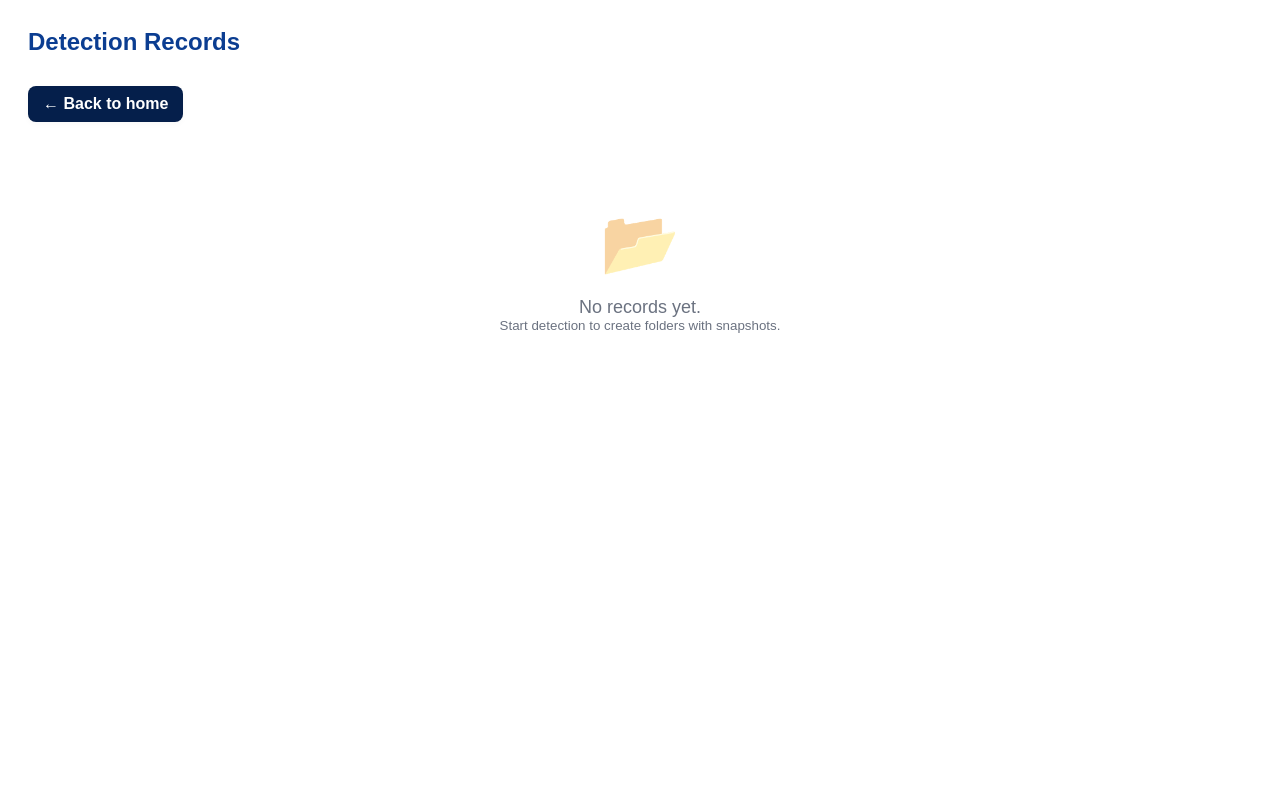
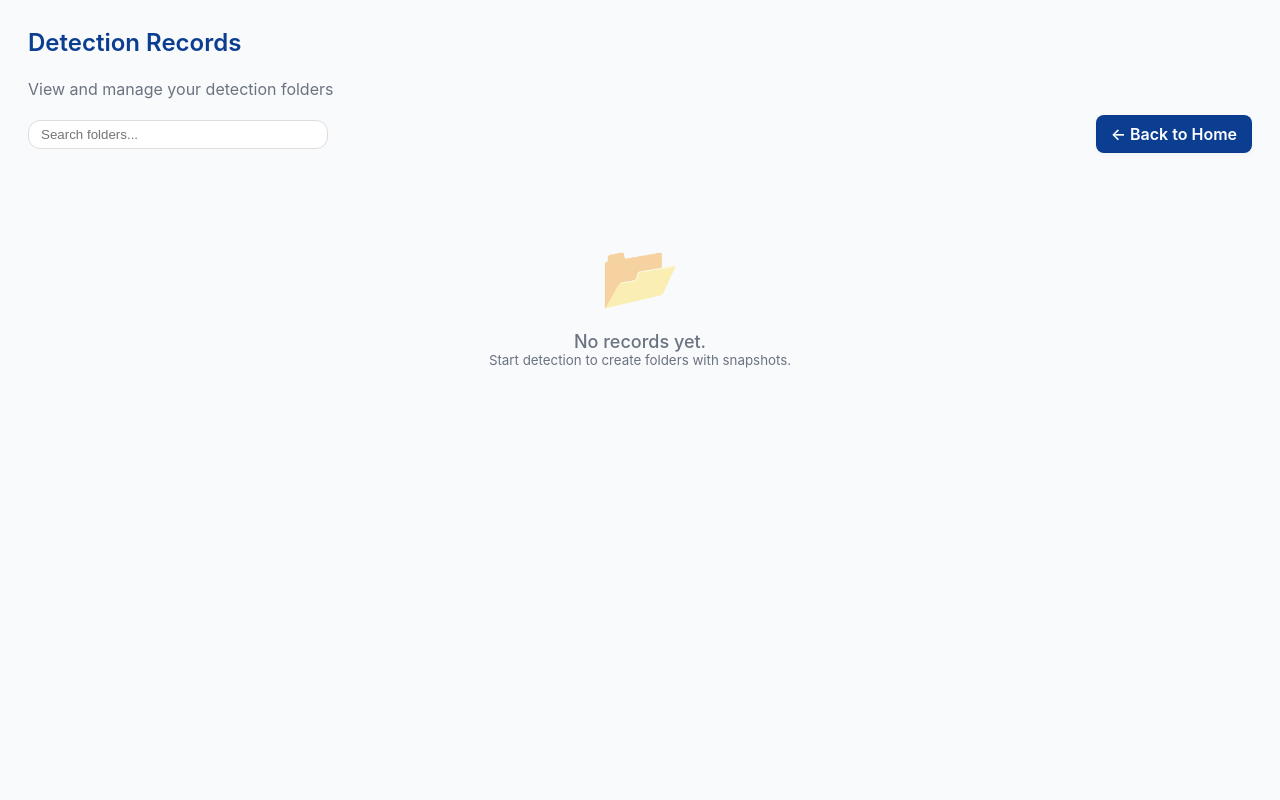
Before and after one commit to YojLuengas/Setra-Cheating-Detection, a Flask app: page /records in a window 1280 px wide. Run offline with Flask 3, Linux system fonts and the light colour scheme; a user stored in the database is signed in; data comes from the database, SQL or seed files in the repository; data that the repository does not hold is empty.

Commit message:
Polishing RecordPage

```diff
--- a/static/records.js
+++ b/static/records.js
@@ -62,6 +62,7 @@ document.addEventListener('DOMContentLoaded', function() {
         btn.style.opacity = '1';
         btn.style.pointerEvents = '';
       });
+      // Removed unconditional enabling of .delete-btn to allow toggle functions to handle state
       // Remove backdrop
       const backdrop = document.querySelector('.modal-backdrop');
       if (backdrop) {
@@ -111,6 +112,16 @@ document.addEventListener('DOMContentLoaded', function() {
         if (bulkDeleteBtn) {
           bulkDeleteBtn.style.display = checkedBoxes.length > 0 ? 'inline-block' : 'none';
         }
+        // Disable individual delete buttons when any checkbox is checked
+        document.querySelectorAll('.folder-card').forEach(card => {
+          const checkbox = card.querySelector('input[type="checkbox"]');
+          const deleteBtn = card.querySelector('.delete-btn');
+          if (checkbox && deleteBtn) {
+            deleteBtn.disabled = checkedBoxes.length > 0;
+            deleteBtn.style.opacity = checkedBoxes.length > 0 ? 0.5 : 1;
+            deleteBtn.style.pointerEvents = checkedBoxes.length > 0 ? 'none' : '';
+          }
+        });
       };
 
       // Add checkboxes to folder cards beside delete button
@@ -171,6 +182,16 @@ document.addEventListener('DOMContentLoaded', function() {
         if (bulkDeleteBtnSnapshots) {
           bulkDeleteBtnSnapshots.style.display = checkedBoxes.length > 0 ? 'inline-block' : 'none';
         }
+        // Disable individual delete buttons when any checkbox is checked
+        document.querySelectorAll('.snapshot-card').forEach(card => {
+          const checkbox = card.querySelector('input[type="checkbox"]');
+          const deleteBtn = card.querySelector('.delete-btn');
+          if (checkbox && deleteBtn) {
+            deleteBtn.disabled = checkedBoxes.length > 0;
+            deleteBtn.style.opacity = checkedBoxes.length > 0 ? 0.5 : 1;
+            deleteBtn.style.pointerEvents = checkedBoxes.length > 0 ? 'none' : '';
+          }
+        });
       };
 
       // Add checkboxes to snapshot cards beside delete button
@@ -257,6 +278,14 @@ document.addEventListener('DOMContentLoaded', function() {
               }
               deleteCount++;
               if (deleteCount === selectedForms.length) {
+                // Uncheck all checkboxes after bulk delete
+                document.querySelectorAll('input[type="checkbox"]').forEach(cb => cb.checked = false);
+                // Explicitly enable individual delete buttons after confirm
+                document.querySelectorAll('.delete-btn').forEach(btn => {
+                  btn.disabled = false;
+                  btn.style.opacity = '1';
+                  btn.style.pointerEvents = '';
+                });
                 modal.style.display = 'none';
                 enableCheckboxes();
                 enableDeleteElements();
@@ -270,6 +299,8 @@ document.addEventListener('DOMContentLoaded', function() {
               console.error('Error:', error);
               deleteCount++;
               if (deleteCount === selectedForms.length) {
+                // Uncheck all checkboxes after bulk delete
+                document.querySelectorAll('input[type="checkbox"]').forEach(cb => cb.checked = false);
                 modal.style.display = 'none';
                 enableCheckboxes();
                 enableDeleteElements();
@@ -328,4 +359,28 @@ document.addEventListener('DOMContentLoaded', function() {
         img.src = src;
       });
   });
+
+  // Search functionality for folders
+  const folderSearch = document.getElementById('folder-search');
+  if (folderSearch) {
+    folderSearch.addEventListener('input', function() {
+      const query = this.value.toLowerCase();
+      document.querySelectorAll('.folder-card').forEach(card => {
+        const name = card.querySelector('.folder-name').textContent.toLowerCase();
+        card.style.display = name.includes(query) ? '' : 'none';
+      });
+    });
+  }
+
+  // Search functionality for snapshots
+  const snapshotSearch = document.getElementById('snapshot-search');
+  if (snapshotSearch) {
+    snapshotSearch.addEventListener('input', function() {
+      const query = this.value.toLowerCase();
+      document.querySelectorAll('.snapshot-card').forEach(card => {
+        const timestamp = card.querySelector('.timestamp').textContent.toLowerCase();
+        card.style.display = timestamp.includes(query) ? '' : 'none';
+      });
+    });
+  }
 });
--- a/static/style.css
+++ b/static/style.css
@@ -1,3 +1,18 @@
+/* CSS Variables for Professional Theme */
+:root {
+  --primary-color: #0b3d91;
+  --secondary-color: #6c757d;
+  --accent-color: #dc3545;
+  --bg-color: #f8fafc;
+  --card-bg: #ffffff;
+  --text-color: #333;
+  --text-muted: #6b7280;
+  --border-color: #e5e7eb;
+  --shadow: 0 4px 12px rgba(0, 0, 0, 0.08);
+  --shadow-hover: 0 8px 25px rgba(0, 0, 0, 0.12);
+  --transition: all 0.3s ease;
+}
+
 /* General Reset */
 * {
   margin: 0;
@@ -7,9 +22,9 @@
 
 /* Body */
 body {
-  font-family: Arial, sans-serif;
-  background: var(--bg-color, #f4f4f9);
-  color: #333;
+  font-family: 'Inter', sans-serif;
+  background: var(--bg-color);
+  color: var(--text-color);
   height: 100vh;
   display: flex;
   flex-direction: column;
@@ -1118,7 +1133,7 @@ body.dashboard-body {
 
 /* Records body background */
 .records-body {
-  background: #ffffff;
+  background: var(--bg-color);
 }
 
 /* Utility helpers */
@@ -1152,7 +1167,7 @@ body.dashboard-body {
   margin-bottom: 24px;
   display: flex;
   flex-direction: column;
-  gap: 12px;
+  gap: 16px;
 }
 
 .records-header .back-link {
@@ -1161,30 +1176,71 @@ body.dashboard-body {
 
 .records-header h2 {
   margin: 0;
-  color: #0b3d91;
+  color: var(--primary-color);
   font-size: 28px;
   font-weight: 700;
 }
 
+/* Breadcrumbs */
+.breadcrumbs {
+  font-size: 14px;
+  color: var(--text-muted);
+  margin-bottom: 8px;
+}
+
+.breadcrumbs a {
+  color: var(--primary-color);
+  text-decoration: none;
+}
+
+.breadcrumbs a:hover {
+  text-decoration: underline;
+}
+
+.breadcrumbs span {
+  color: var(--text-color);
+}
+
+/* Header Content */
 .header-content {
   display: flex;
   flex-direction: column;
-  gap: 8px;
+  gap: 4px;
+}
+
+.header-description {
+  font-size: 16px;
+  color: var(--text-muted);
+  margin: 0;
+  font-weight: 400;
+}
+
+/* Header Actions */
+.header-actions {
+  display: flex;
+  align-items: center;
+  gap: 12px;
+  justify-content: space-between;
+}
+
+.header-actions .search-bar {
+  flex: 1;
+  max-width: 300px;
 }
 
 /* Records Pages - Folder Cards */
 .folder-card {
-  background: #ffffff;
+  background: var(--card-bg);
   border-radius: 12px;
-  box-shadow: 0 4px 12px rgba(16, 42, 67, 0.08);
-  transition: all 0.3s ease;
-  border: 1px solid #e5e7eb;
+  box-shadow: var(--shadow);
+  transition: var(--transition);
+  border: 1px solid var(--border-color);
   overflow: hidden;
   position: relative;
 }
 
 .folder-card:hover {
-  box-shadow: 0 8px 25px rgba(16, 42, 67, 0.12);
+  box-shadow: var(--shadow-hover);
   transform: translateY(-4px);
 }
 
@@ -1311,12 +1367,12 @@ body.dashboard-body {
   padding: 28px;
   max-width: none;
   margin: 0;
-  background: #ffffff;
+  background: var(--bg-color);
   min-height: 100vh;
 }
 
 .records-main h2 {
-  color: #0b3d91; /* dark blue */
+  color: var(--primary-color);
   margin-bottom: 18px;
   font-size: 24px;
   font-weight: 600;
@@ -1328,7 +1384,7 @@ body.dashboard-body {
   gap: 8px;
   padding: 8px 14px;
   border-radius: 8px;
-  background: #051f4b;
+  background: var(--primary-color);
   color: #ffffff;
   font-weight: 600;
   text-decoration: none;
--- a/templates/records.html
+++ b/templates/records.html
@@ -9,8 +9,14 @@
 <body class="records-body">
   <main class="records-main">
     <div class="records-header">
-      <h2>Detection Records</h2>
-      <a href="{{ url_for('home') }}" class="back-link">← Back to home</a>
+      <div class="header-content">
+        <h2>Detection Records</h2>
+        <p class="header-description">View and manage your detection folders</p>
+      </div>
+      <div class="header-actions">
+        <input type="text" id="folder-search" placeholder="Search folders..." class="search-bar">
+        <a href="{{ url_for('home') }}" class="back-link">← Back to Home</a>
+      </div>
     </div>
 
     {% if folders %}
--- a/templates/records_folder.html
+++ b/templates/records_folder.html
@@ -11,7 +11,11 @@
     <div class="records-header">
       <div class="header-content">
         <h2>Snapshots for {{ folder_name }}</h2>
-        <a href="{{ url_for('records') }}" class="back-link">← Back to folders</a>
+        <p class="header-description">View and manage snapshots in this folder</p>
+      </div>
+      <div class="header-actions">
+        <input type="text" id="snapshot-search" placeholder="Search snapshots..." class="search-bar">
+        <a href="{{ url_for('records') }}" class="back-link">← Back to Folders</a>
       </div>
     </div>
 
```
Also changed, not shown: other parts of static/style.css (+12 -12 lines).
